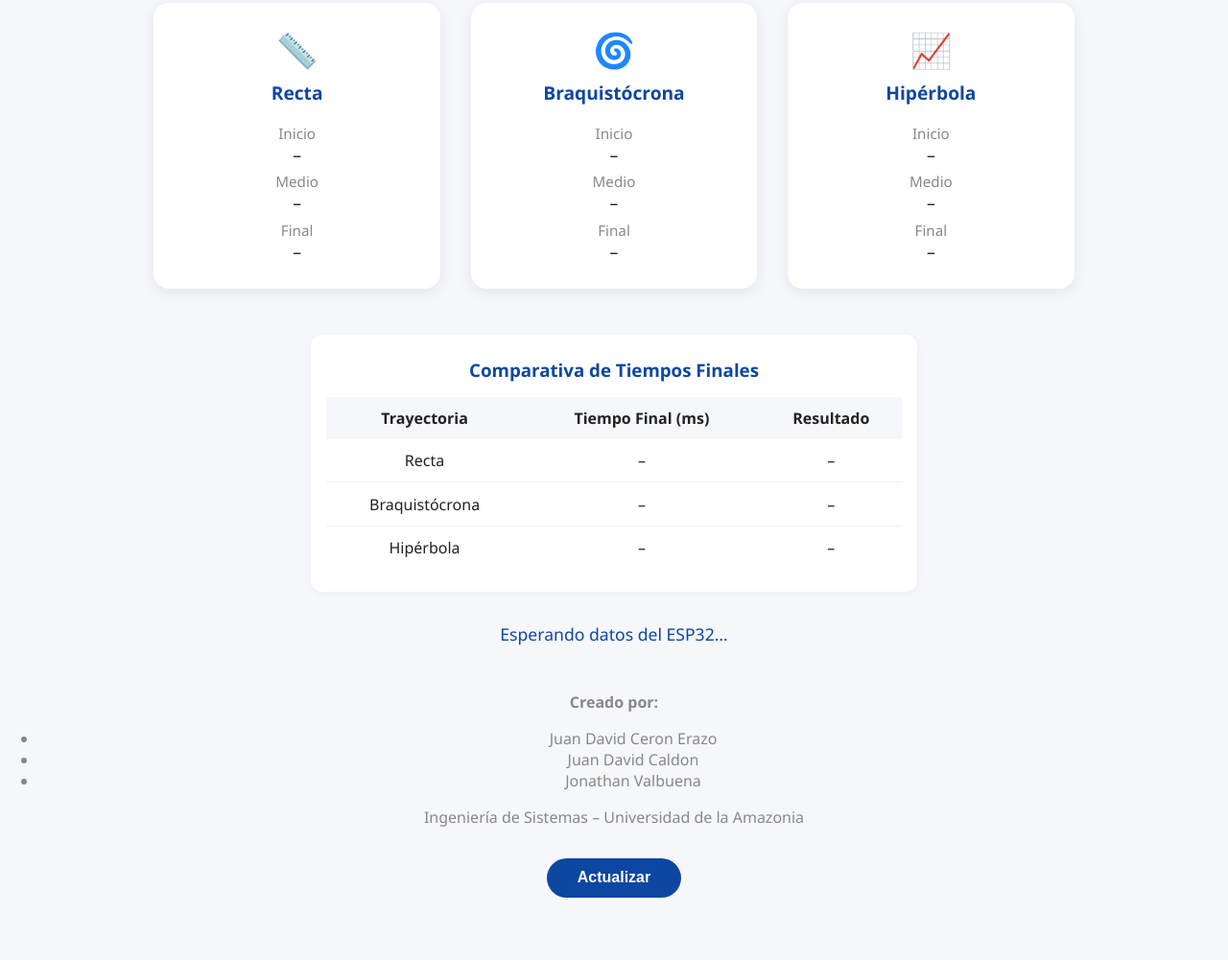
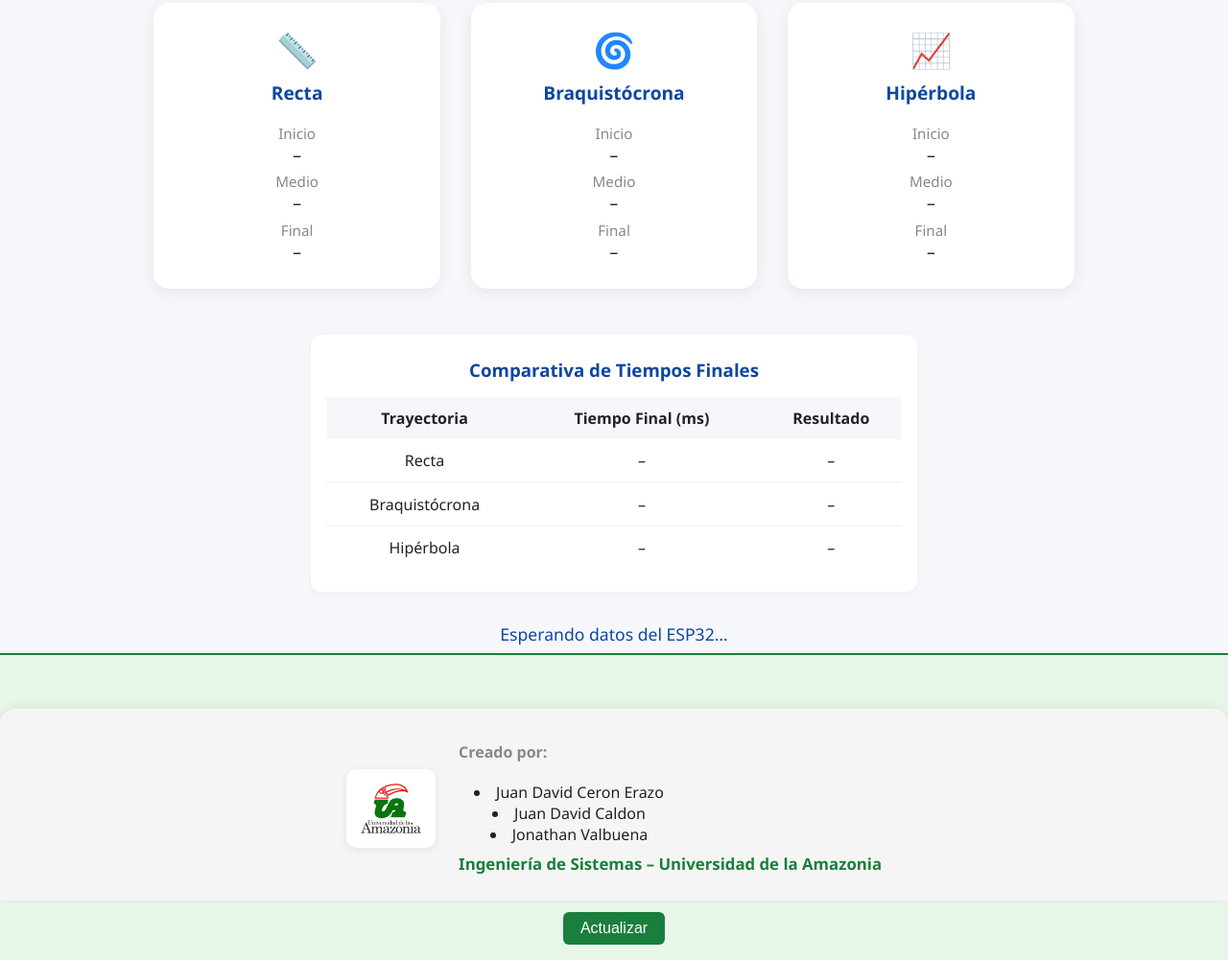
Before and after one commit to CJUAN25/braquistocrona, a plain HTML site: page index.html in a window 1280 px wide. Shown: the part 213-1214 px from the top of the page at 96% size. Before the commit the page ends 1165 px from the top, so only its background shows below. Drawn offline with Linux system fonts and the light colour scheme.

Commit message:
Descripción de los cambios

```diff
--- a/index.html
+++ b/index.html
@@ -80,13 +80,16 @@
     </main>
     <footer>
         <div class="footer-creators">
+            <img src="Logouniamazonia (1).png" alt="Logo Universidad de la Amazonia" class="footer-logo">
+            <div class="footer-info">
                 <p><strong>Creado por:</strong></p>
                 <ul class="creators-list">
                     <li>Juan David Ceron Erazo</li>
                     <li>Juan David Caldon</li>
                     <li>Jonathan Valbuena</li>
                 </ul>
-            <p>Ingeniería de Sistemas – Universidad de la Amazonia</p>
+                <p class="footer-career">Ingeniería de Sistemas – Universidad de la Amazonia</p>
+            </div>
         </div>
         <button id="refresh-button">Actualizar</button>
     </footer>
--- a/styles.css
+++ b/styles.css
@@ -131,26 +131,66 @@ header h2 {
 }
 
 footer {
+    background: #e8f5e9;
+    border-top: 2px solid #1a7f3c;
+    padding-bottom: 18px;
     text-align: center;
     padding: 1.5rem 0 1rem 0;
-    background: transparent;
     color: #888;
     font-size: 1rem;
 }
 #refresh-button {
-    margin-top: 1rem;
-    padding: 0.7em 2em;
-    background: #0d47a1;
+    margin-top: 12px;
+    background: #1a7f3c;
     color: #fff;
     border: none;
-    border-radius: 999px;
+    border-radius: 6px;
+    padding: 8px 18px;
     font-size: 1rem;
-    font-weight: 600;
     cursor: pointer;
     transition: background 0.2s;
 }
 #refresh-button:hover {
-    background: #1976d2;
+    background: #145c2c;
+}
+
+.footer-creators {
+    display: flex;
+    align-items: center;
+    justify-content: center;
+    gap: 24px;
+    background: #f5f5f5;
+    border-radius: 16px 16px 0 0;
+    padding: 18px 24px 10px 24px;
+    box-shadow: 0 -2px 12px rgba(0,0,0,0.06);
+    margin-top: 32px;
+}
+.footer-logo {
+    height: 70px;
+    width: auto;
+    border-radius: 10px;
+    background: #fff;
+    box-shadow: 0 2px 8px rgba(0,0,0,0.07);
+    padding: 6px;
+}
+.footer-info {
+    display: flex;
+    flex-direction: column;
+    align-items: flex-start;
+    gap: 4px;
+}
+.creators-list {
+    margin: 0 0 0 16px;
+    padding: 0;
+    list-style: disc inside;
+    font-size: 1rem;
+    color: #222;
+}
+.footer-career {
+    font-weight: 600;
+    color: #1a7f3c;
+    margin-top: 4px;
+    font-size: 1.05rem;
 }
 
 @media (max-width: 900px) {
```
Also changed, not shown: Logouniamazonia (1).png (added). Lines whose indentation alone changed are shown as unchanged.
